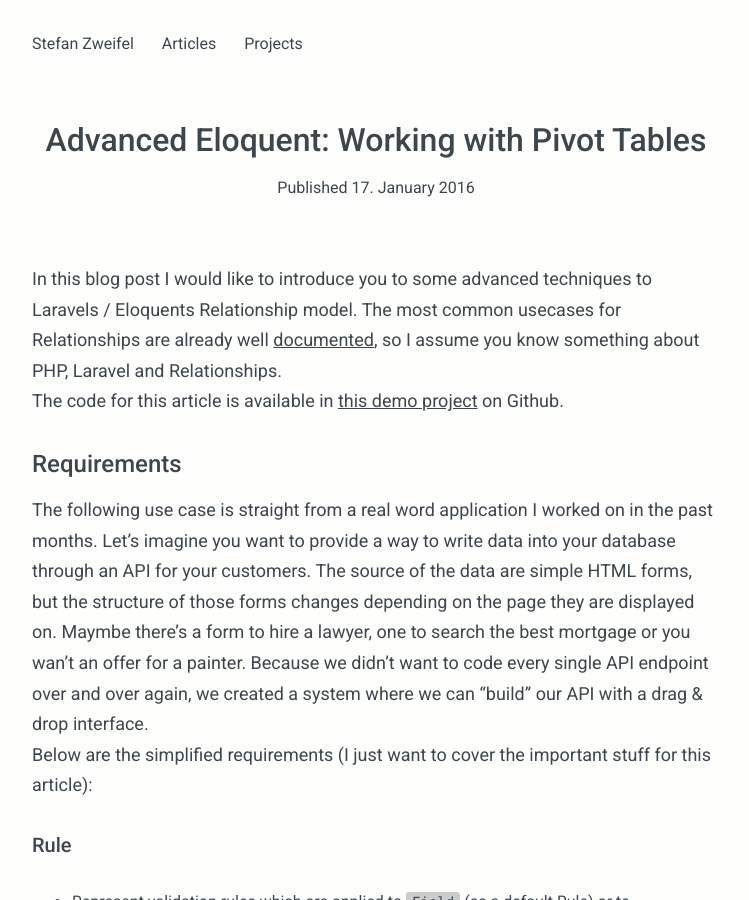
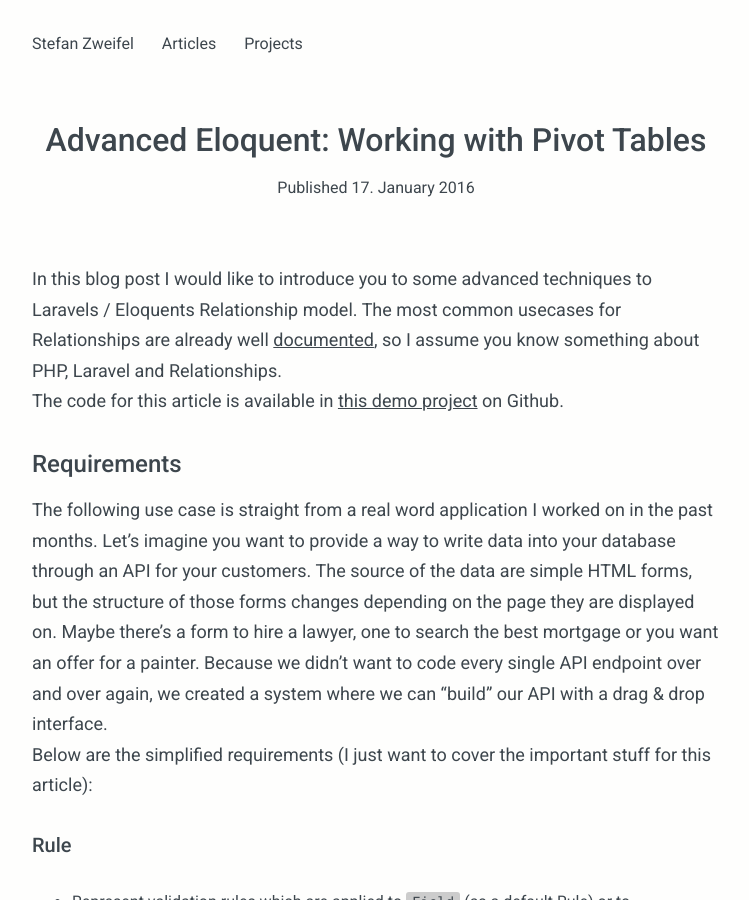
Before and after one commit to daybugging/stefanzweifel.io, a Jekyll site: the page built from _posts/2016-01-17-advanced-eloquent-working-with-pivot-tables.md, in a window 1280 px wide and 900 px high. Shown: the whole window, without its empty margins (264-1013 px from the left). Built offline with Jekyll 4.4.1, drawn with Linux system fonts in a browser that asks for light colours.

Commit message:
Update 2016-01-17-advanced-eloquent-working-with-pivot-tables.md

```diff
--- a/_posts/2016-01-17-advanced-eloquent-working-with-pivot-tables.md
+++ b/_posts/2016-01-17-advanced-eloquent-working-with-pivot-tables.md
@@ -13,7 +13,7 @@ The code for this article is available in [this demo project](https://github.com
 ## Requirements
 
 The following use case is straight from a real word application I worked on in the past months.
-Let's imagine you want to provide a way to write data into your database through an API for your customers. The source of the data are simple HTML forms, but the structure of those forms changes depending on the page they are displayed on. Maymbe there's a form to hire a lawyer, one to search the best mortgage or you wan't an offer for a painter. Because we didn't want to code every single API endpoint over and over again, we created a system where we can "build" our API with a drag & drop interface.
+Let's imagine you want to provide a way to write data into your database through an API for your customers. The source of the data are simple HTML forms, but the structure of those forms changes depending on the page they are displayed on. Maybe there's a form to hire a lawyer, one to search the best mortgage or you want an offer for a painter. Because we didn't want to code every single API endpoint over and over again, we created a system where we can "build" our API with a drag & drop interface.
 
 Below are the simplified requirements (I just want to cover the important stuff for this article):
 
```
